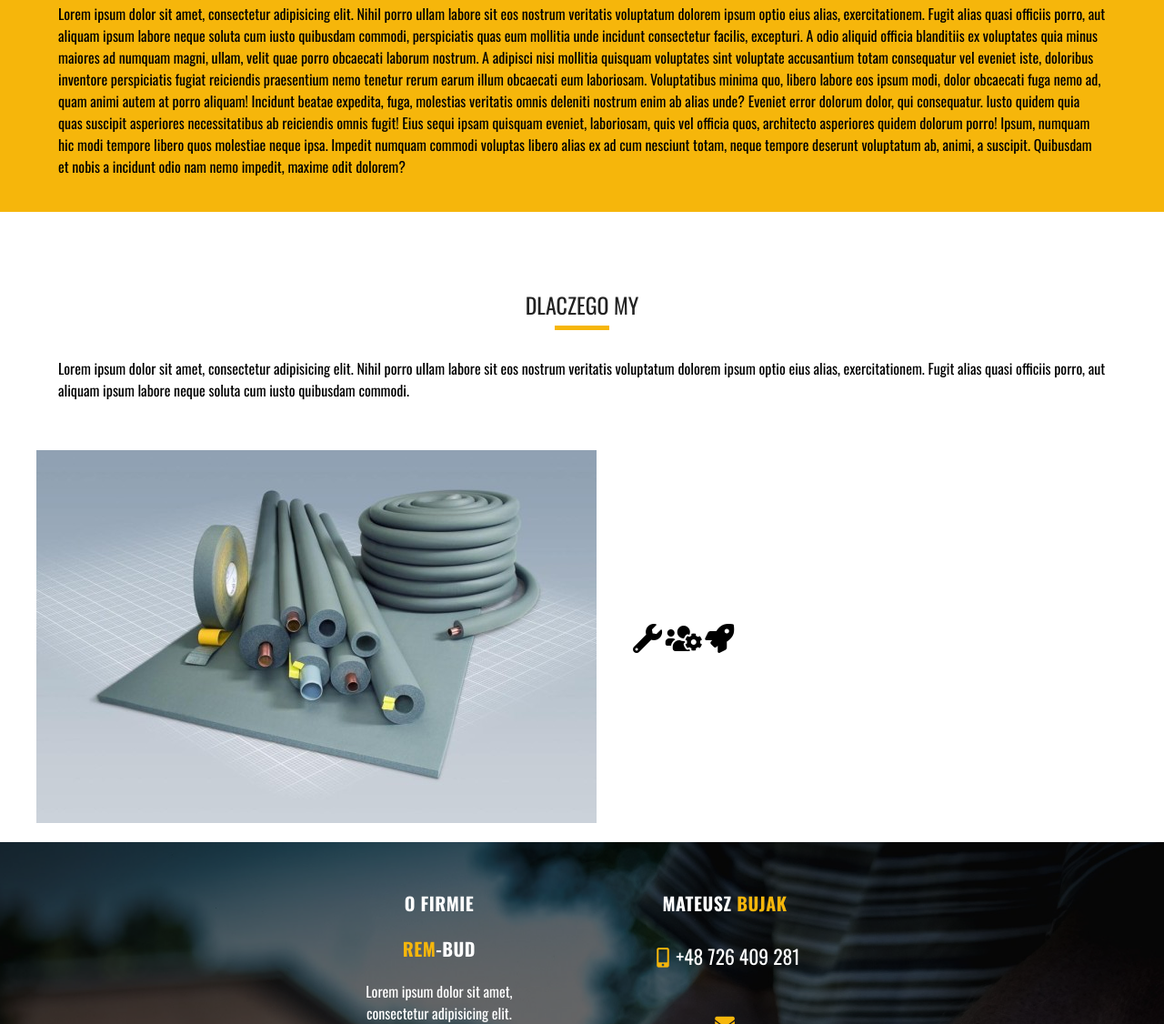
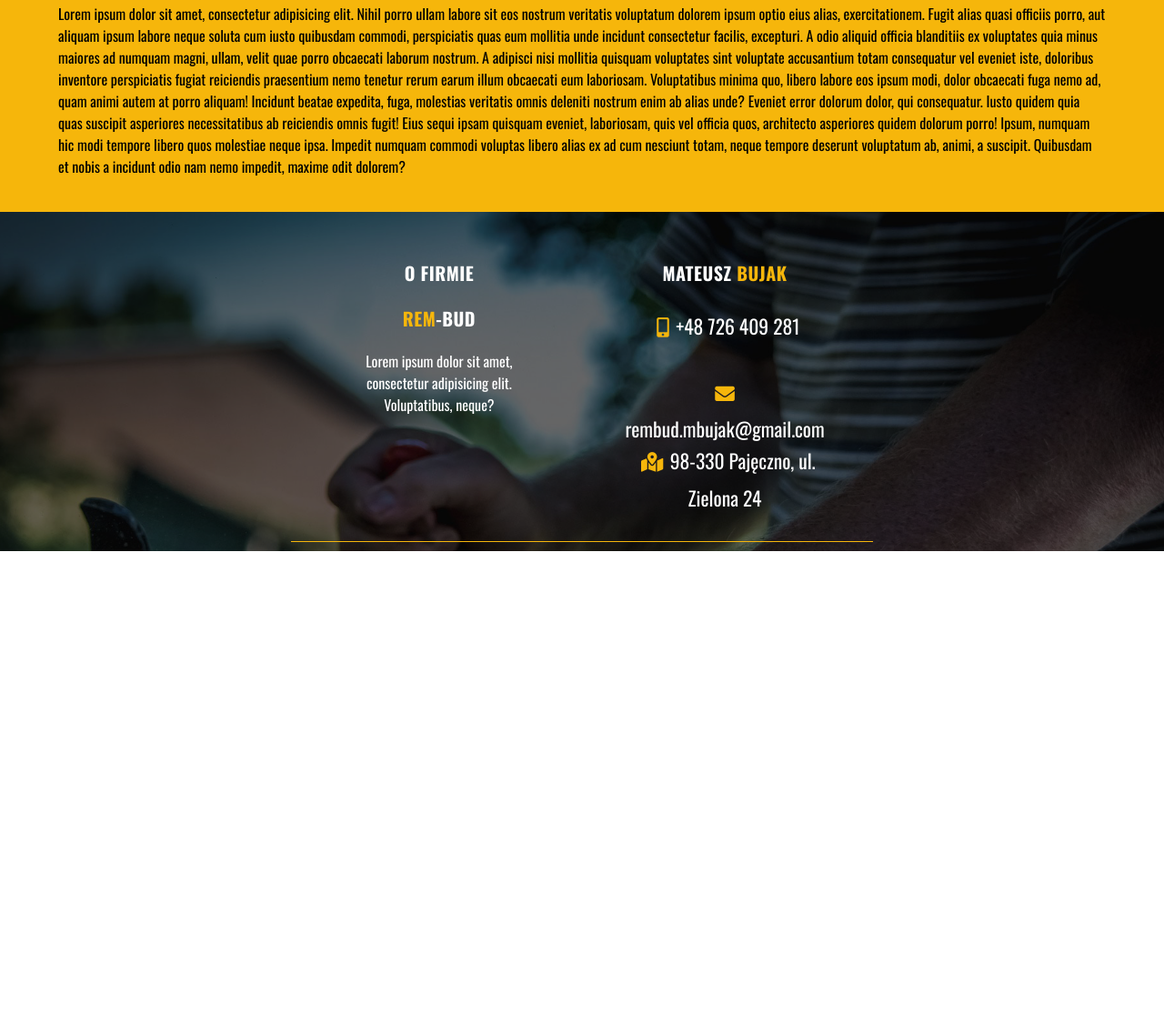
Before and after one commit to cieslaluk/rem-bud, a plain HTML site: page index.html in a window 1280 px wide. Shown: the part 1830-2956 px from the top of the page at 91% size. After the commit the page ends 2436 px from the top, so only its background shows below. Drawn offline with nearby package versions, Linux system fonts and the light colour scheme.

Commit message:
remove_section_our_features

```diff
--- a/index.html
+++ b/index.html
@@ -101,33 +101,6 @@
         <p class="text">Lorem ipsum dolor sit amet, consectetur adipisicing elit. Nihil porro ullam labore sit eos nostrum veritatis voluptatum dolorem ipsum optio eius alias, exercitationem. Fugit alias quasi officiis porro, aut aliquam ipsum labore neque soluta cum iusto quibusdam commodi, perspiciatis quas eum mollitia unde incidunt consectetur facilis, excepturi. A odio aliquid officia blanditiis ex voluptates quia minus maiores ad numquam magni, ullam, velit quae porro obcaecati laborum nostrum. A adipisci nisi mollitia quisquam voluptates sint voluptate accusantium totam consequatur vel eveniet iste, doloribus inventore perspiciatis fugiat reiciendis praesentium nemo tenetur rerum earum illum obcaecati eum laboriosam. Voluptatibus minima quo, libero labore eos ipsum modi, dolor obcaecati fuga nemo ad, quam animi autem at porro aliquam! Incidunt beatae expedita, fuga, molestias veritatis omnis deleniti nostrum enim ab alias unde? Eveniet error dolorum dolor, qui consequatur. Iusto quidem quia quas suscipit asperiores necessitatibus ab reiciendis omnis fugit! Eius sequi ipsam quisquam eveniet, laboriosam, quis vel officia quos, architecto asperiores quidem dolorum porro! Ipsum, numquam hic modi tempore libero quos molestiae neque ipsa. Impedit numquam commodi voluptas libero alias ex ad cum nesciunt totam, neque tempore deserunt voluptatum ab, animi, a suscipit. Quibusdam et nobis a incidunt odio nam nemo impedit, maxime odit dolorem?</p>
 
 
-    </section>
-
-    <section id="our_features">
-        <div class="title">
-            <h2 class='head_text_sec'>dlaczego my</h2>
-        </div>
-        <p class="text">Lorem ipsum dolor sit amet, consectetur adipisicing elit. Nihil porro ullam labore sit eos nostrum veritatis voluptatum dolorem ipsum optio eius alias, exercitationem. Fugit alias quasi officiis porro, aut aliquam ipsum labore neque soluta cum iusto quibusdam commodi.</p>
-
-        <div id="features">
-            <figure class="features_content features_left">
-                <div class="photo">
-                    <img src="img/otuliny-izolacyjne-z-pianki-polietylenowej.jpg" alt="">
-                </div>
-            </figure>
-
-            <div class="features_content featues_right">
-                <div>
-                    <i class="fas fa-wrench fa-2x"></i>
-                    <i class="fas fa-users-cog fa-2x"></i>
-                    <i class="fas fa-rocket fa-2x"></i>
-
-                </div>
-            </div>
-        </div>
-
-    </section>
-
 
     <section id="contact">
 
--- a/main/script.js
+++ b/main/script.js
@@ -100,6 +100,7 @@ $(document).ready(function () {
 });
 
 
+/*
 
 $(document).ready(function () {
 
@@ -123,3 +124,4 @@ $(document).ready(function () {
   });
 
 });
+*/
```
